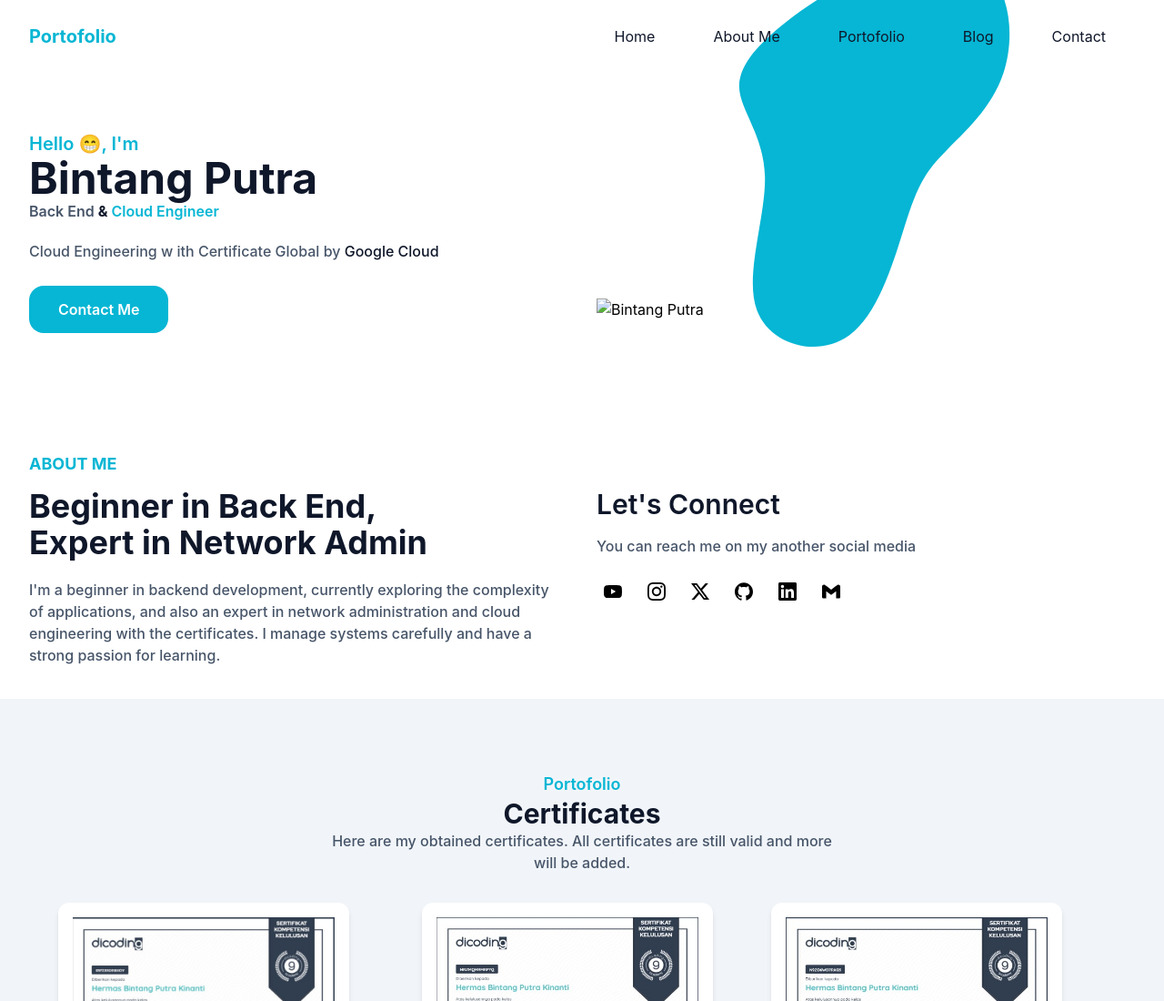
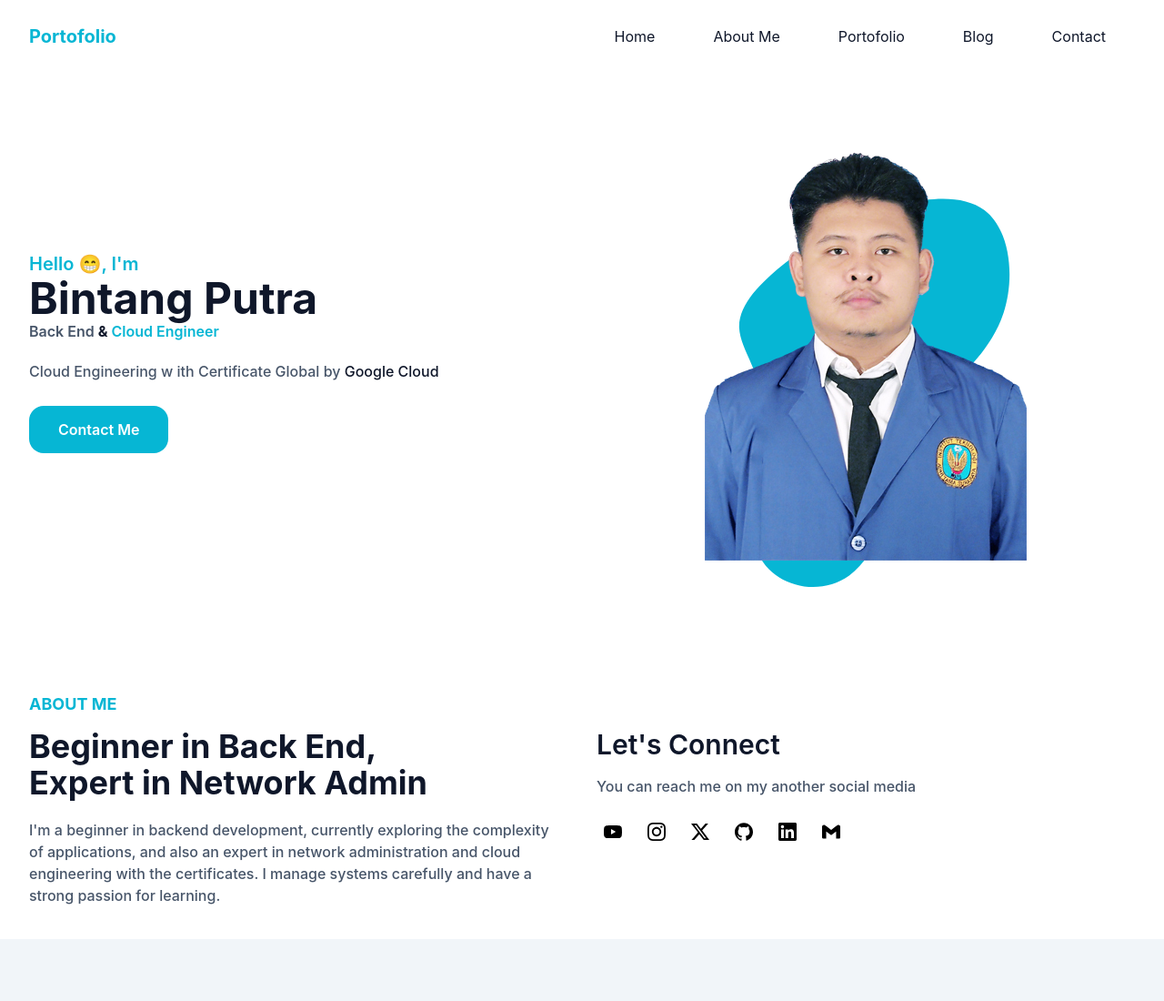
Before and after one commit to StHermas/porto-tailwind, a website: page index.html in a window 1280 px wide. Shown: the top 1100 px of the page at 91% size. Drawn offline with Linux system fonts and the light colour scheme; the site is published under a folder, as on GitHub Pages, so addresses that start at the root find nothing.

Commit message:
Update profil

```diff
--- a/index.html
+++ b/index.html
@@ -68,7 +68,7 @@
                 </div>
                 <div class="w-full self-end px-4 lg:w-1/2">
                     <div class="relative mt-10 lg:mt-0 lg:right-0">
-                        <img src="/dist/profil.png" alt="Bintang Putra" class="max-w-4xl mx-auto">
+                        <img src="./dist/profil.png" alt="Bintang Putra" class="max-w-4xl mx-auto">
                         <span class="absolute bottom-1 -z-10 left-1/2 -translate-x-1/2 md:scale-125">
                             <svg width="400" height="400" viewBox="0 0 200 200" xmlns="http://www.w3.org/2000/svg">
                                 <path fill="#06B6D4" d="M47.5,-65.8C57.8,-58,59.8,-39,55.1,-24.7C50.4,-10.4,39.1,-0.7,31.8,6.8C24.5,14.2,21.1,19.4,16.5,33.6C11.9,47.8,5.9,71.1,-6.6,80.2C-19.2,89.3,-38.3,84.2,-43.5,70.2C-48.7,56.1,-39.9,33.1,-40.3,16.7C-40.7,0.3,-50.2,-9.6,-50.6,-18.9C-50.9,-28.2,-42,-36.9,-32.1,-44.8C-22.1,-52.7,-11.1,-59.8,3.8,-65C18.6,-70.2,37.3,-73.6,47.5,-65.8Z"
```
